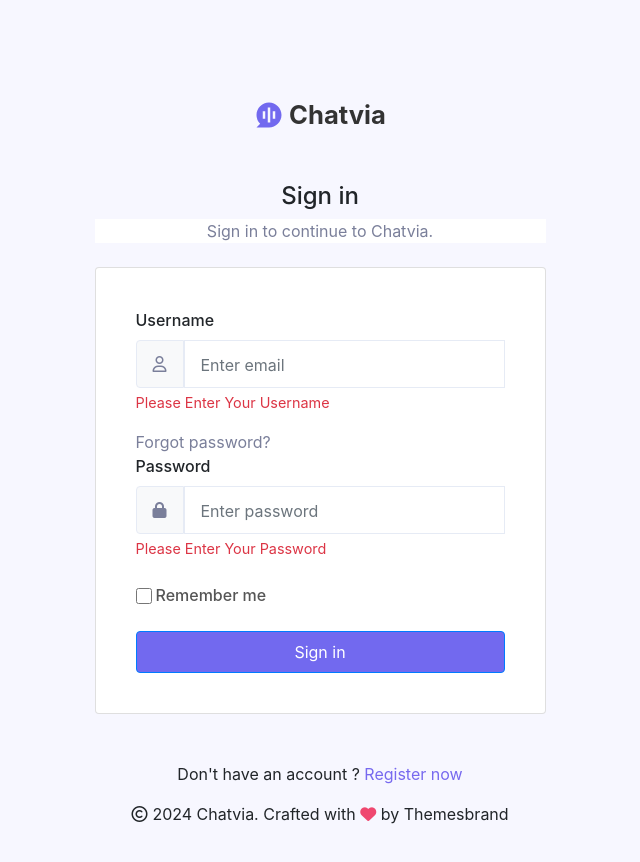
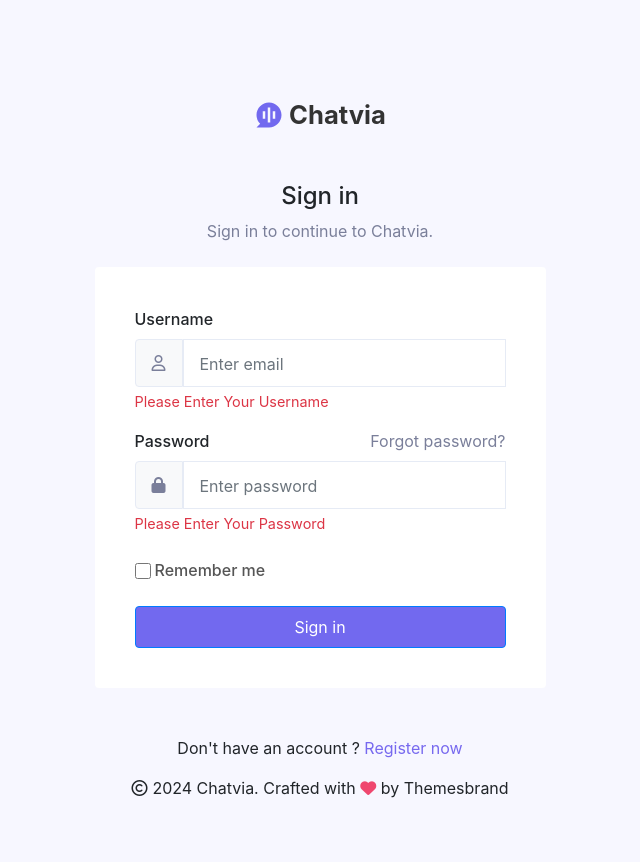
Before and after one commit to tienle2003/chat-app, a React (Create React App) app in the folder client/: page /login in a window 1280 px wide. Shown: the top 862 px of the page, without its empty margins (320-960 px from the left). Built offline with nearby package versions, Linux system fonts and the light colour scheme.

Commit message:
add code for common

```diff
--- a/client/src/pages/css/common.css
+++ b/client/src/pages/css/common.css
@@ -86,8 +86,9 @@
 }
 
 .mt-4 .mb-0,
-.text-muted.mb-4 {
-    background-color: #fff !important;
+.text-muted.mb-4,
+.float-end .font-size-13 {
+    background-color: transparent !important;
 }
 
 .mb-0 .text-primary {
@@ -98,10 +99,6 @@
 
 .mb-0 .text-primary:hover {
     color: rgb(97, 89, 203) !important;
-}
-
-.float-end .font-size-13 {
-    background-color: #fff !important;
 }
 
 .font-weight-medium {
@@ -133,3 +130,15 @@
     accent-color: #7269ef;
     outline: 2px solid rgba(108, 44, 248, .22) !important;
 }
+
+.card {
+    border: none;
+}
+
+.float-end {
+    float: right;
+}
+
+.float-end a {
+    text-decoration: none;
+}
```
